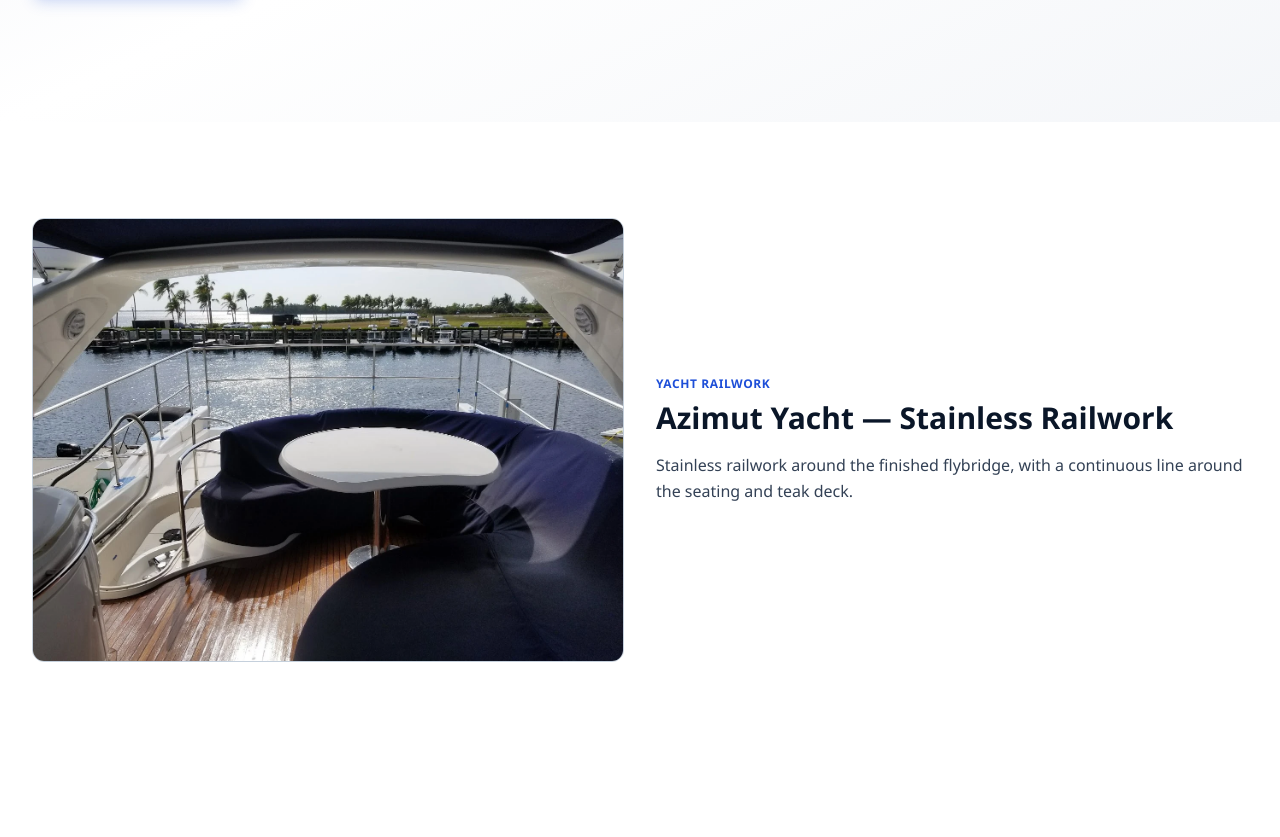
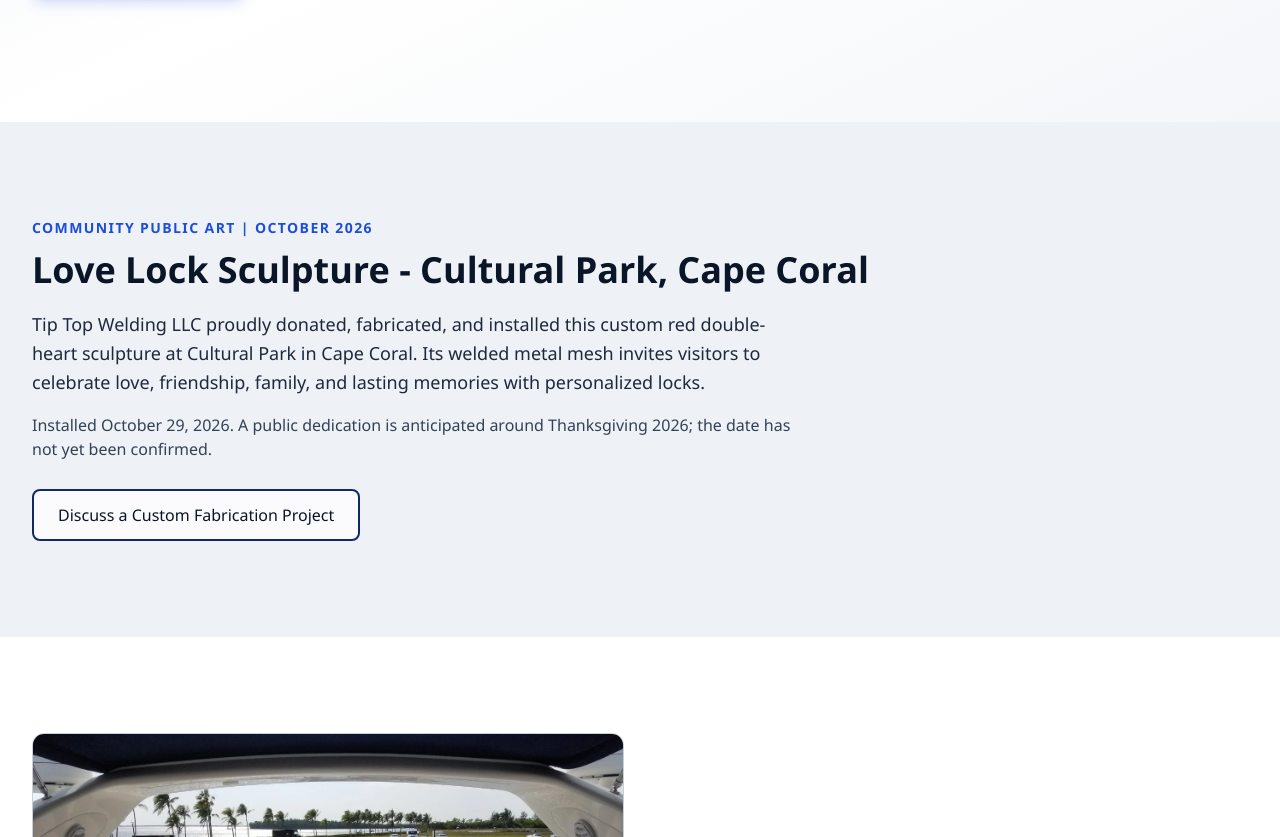
Before and after one commit to RyanMCoburn/tip-top-welding-website, a React (Vite) app: page /projects in a window 1280 px wide. Shown: the part 540-1377 px from the top of the page. Built offline with nearby package versions, Linux system fonts and the light colour scheme.

Commit message:
Feature donated Cultural Park Love Lock sculpture on projects page

```diff
--- a/src/pages/projects.tsx
+++ b/src/pages/projects.tsx
@@ -50,6 +50,25 @@ export default function Projects() {
             <CTAButton href={CONTACT.sms} variant="outline" size="lg">
               {CTAS.secondary}
             </CTAButton>
+          </div>
+        </div>
+      </section>
+
+      <section id="love-lock-sculpture" className="section-space bg-navy-950">
+        <div className="mx-auto max-w-7xl px-4 md:px-6 lg:px-8">
+          <p className="text-sm font-semibold uppercase tracking-widest text-accent">Community Public Art | October 2026</p>
+          <h2 className="mt-3 text-3xl font-bold text-white md:text-4xl">Love Lock Sculpture - Cultural Park, Cape Coral</h2>
+          <p className="mt-5 max-w-3xl text-lg leading-relaxed text-steel-300">
+            Tip Top Welding LLC proudly donated, fabricated, and installed this custom red double-heart sculpture
+            at Cultural Park in Cape Coral. Its welded metal mesh invites visitors to celebrate love,
+            friendship, family, and lasting memories with personalized locks.
+          </p>
+          <p className="mt-4 max-w-3xl text-steel-400">
+            Installed October 29, 2026. A public dedication is anticipated around Thanksgiving 2026;
+            the date has not yet been confirmed.
+          </p>
+          <div className="mt-7">
+            <CTAButton to="/contact#quote-form" variant="outline">Discuss a Custom Fabrication Project</CTAButton>
           </div>
         </div>
       </section>
```
